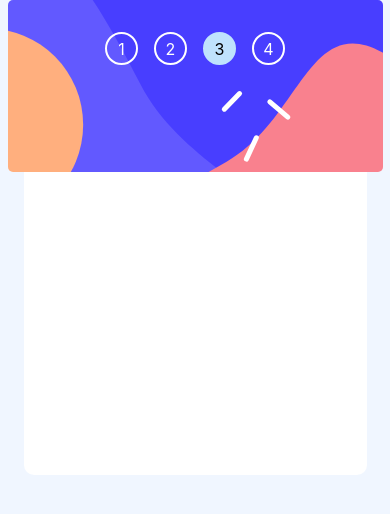
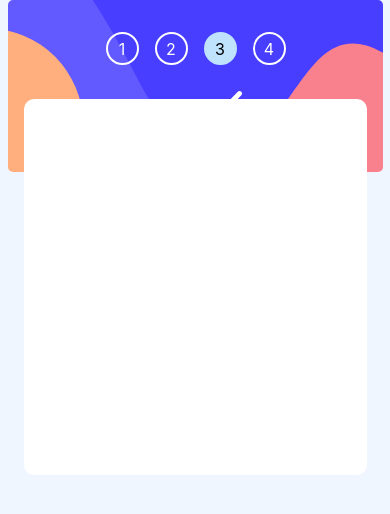
Before and after one commit to rabberdabber/multi-step-form, a React (Create React App) app: page / in a window 390 px wide. Shown: the top 514 px of the page. Built offline with nearby package versions, Linux system fonts and the light colour scheme.

Commit message:
change dom order of card and sidebar depending on media query and add mantine lib

```diff
--- a/package.json
+++ b/package.json
@@ -3,6 +3,8 @@
   "version": "0.1.0",
   "private": true,
   "dependencies": {
+    "@mantine/core": "^7.1.2",
+    "@mantine/hooks": "^7.1.2",
     "@testing-library/jest-dom": "^5.17.0",
     "@testing-library/react": "^13.4.0",
     "@testing-library/user-event": "^13.5.0",
--- a/src/App.js
+++ b/src/App.js
@@ -3,6 +3,7 @@ import { styled, createGlobalStyle } from "styled-components";
 import "./App.css";
 import desktopSideBarSvg from "./bg-sidebar-desktop.svg";
 import mobileSideBarSvg from "./bg-sidebar-mobile.svg";
+import { useMediaQuery } from "@mantine/hooks";
 
 const GlobalStyles = createGlobalStyle`
   #root {
@@ -30,7 +31,6 @@ const Wrapper = styled.div`
   display: flex;
   flex-direction: column;
   gap: 20px;
-  z-index: 10;
   width: 153px;
   height: 228px;
   @media (max-width: 500px) {
@@ -38,6 +38,8 @@ const Wrapper = styled.div`
     flex-direction: row; // mobile
     margin: revert;
     top: 32px;
+    left: 98px;
+    right: 97px;
     gap: 16px;
     width: 180px;
     height: 33px;
@@ -142,14 +144,9 @@ const SideBar = styled.div`
   width: 274px;
   height: 568px;
   @media (max-width: 500px) {
-    display: flex;
-    justify-content: center;
-    align-items: center;
-    inset: revert;
-    top: -99px;
-    left: -16px;
-    isolation: isolate;
-    z-index: 0;
+    inset: 0;
+    margin-left: auto;
+    margin-right: auto;
     background-image: url(${mobileSideBarSvg}); // mobile
     width: 375px;
     height: 172px;
@@ -157,6 +154,7 @@ const SideBar = styled.div`
 `;
 function App() {
   const [selectedStep, setSelectedStep] = useState(1);
+  const isMobile = useMediaQuery("(max-width: 500px)");
 
   useEffect(() => {
     const timer = setInterval(() => {
@@ -169,11 +167,20 @@ function App() {
     <>
       <GlobalStyles />
       <div className="App">
-        <Card>
-          <SideBar>
-            <Step selectedStep={selectedStep} />
-          </SideBar>
-        </Card>
+        {isMobile ? (
+          <>
+            <SideBar>
+              <Step selectedStep={selectedStep} />
+            </SideBar>
+            <Card />
+          </>
+        ) : (
+          <Card>
+            <SideBar>
+              <Step selectedStep={selectedStep} />
+            </SideBar>
+          </Card>
+        )}
       </div>
     </>
   );
```
Also changed, not shown: 1 other file (tests, documents, lock files or other folders).
